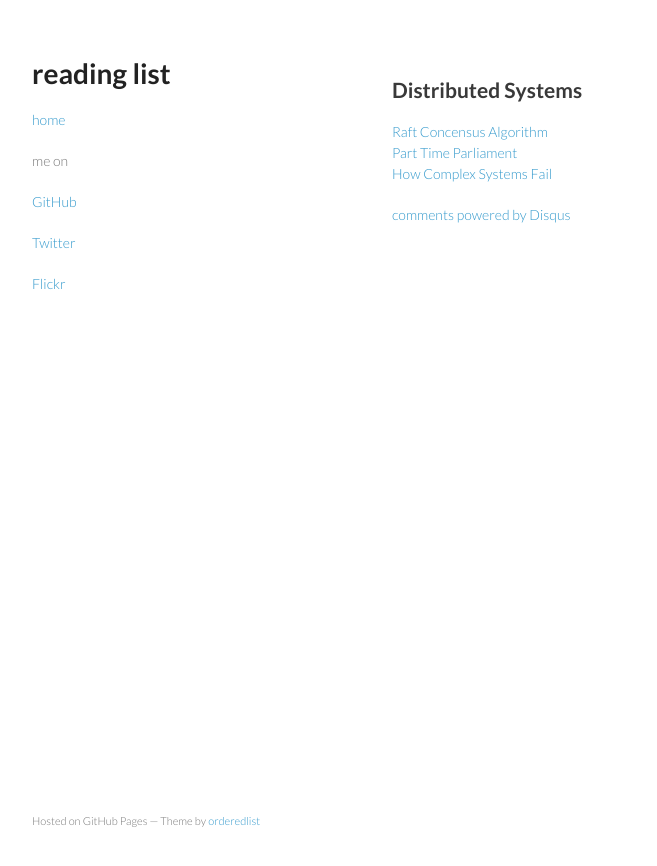
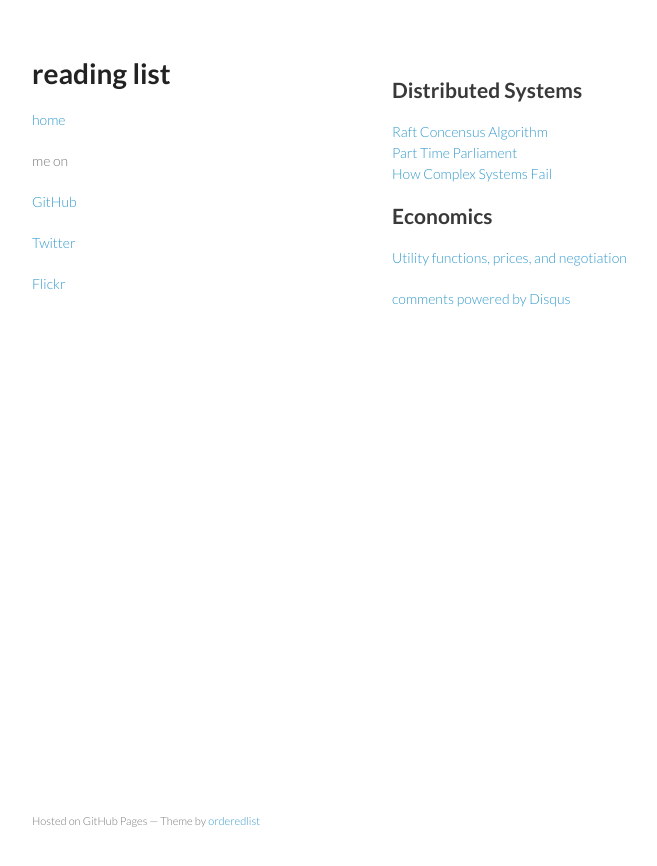
Before and after one commit to davepkennedy/davepkennedy.github.com, a Jekyll site: the page built from _posts/2014-04-21-readinglist.md, in a window 1280 px wide. Shown: the top 866 px of the page, without its empty margins (178-835 px from the left). Built offline with Jekyll 4.4.1, drawn with Linux system fonts in a browser that asks for light colours; comment, search, counter and statistics services are not loaded.

Commit message:
Added link to John Wilkes economics paper

```diff
--- a/_posts/2014-04-21-readinglist.md
+++ b/_posts/2014-04-21-readinglist.md
@@ -6,3 +6,6 @@ title: reading list
 <a href="https://ramcloud.stanford.edu/wiki/download/attachments/11370504/raft.pdf">Raft Concensus Algorithm</a><br>
 <a href="http://research.microsoft.com/en-us/um/people/lamport/pubs/lamport-paxos.pdf">Part Time Parliament</a><br>
 <a href="http://www.ctlab.org/documents/How%20Complex%20Systems%20Fail.pdf">How Complex Systems Fail</a><br>
+
+## Economics
+<a href="http://www.e-wilkes.com/john/papers/HPL-2008-81.pdf">Utility functions, prices, and negotiation</a>
```
